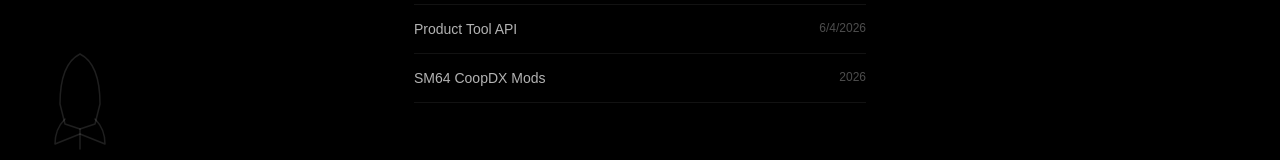
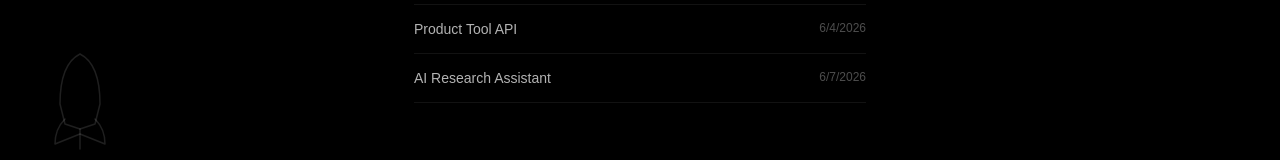
Before and after one commit to andinalloldtales/personal-website, a React (Vite) app: page / in a window 1280 px wide. Shown: the part 346-506 px from the top of the page. Built offline with nearby package versions, Linux system fonts and the light colour scheme.

Commit message:
New Project Page Update

```diff
--- a/src/App.jsx
+++ b/src/App.jsx
@@ -5,7 +5,7 @@ import './index.css'
 const projects = [
   { name: "React Product Tool", url: "https://github.com/andinalloldtales/react-product-tool", year: "6/4/2026" },
   { name: "Product Tool API", url: "https://github.com/andinalloldtales/backend-product-tool", year: "6/4/2026" },
-  { name: "SM64 CoopDX Mods", url: "https://github.com/andinalloldtales/sm64-movement-rework", year: "2026" },
+  { name: "AI Research Assistant", url: "https://amsresearch.vercel.app/", year: "6/7/2026" },
 ];
 
 const Doodles = () => {
```
